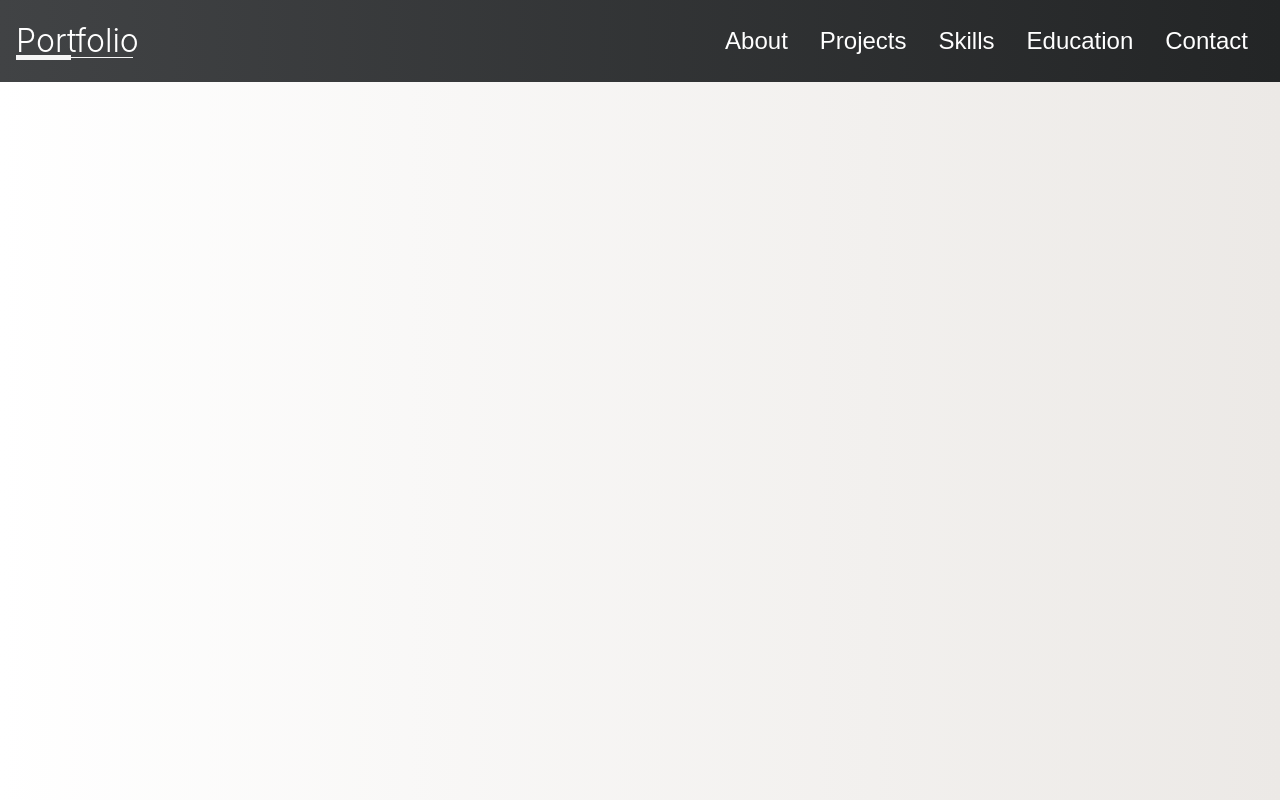
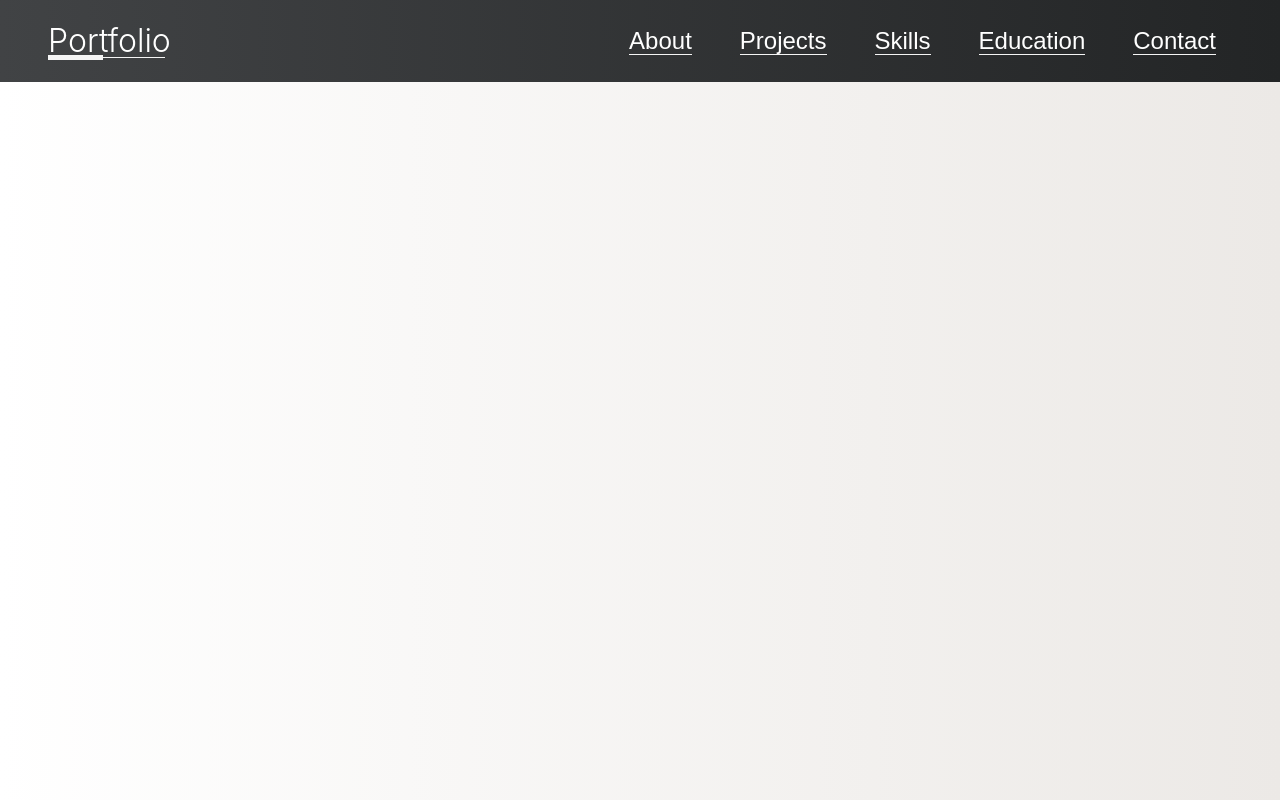
Before and after one commit to JanJaapvG/Portfolio, a React (Create React App) app in the folder portfolio/: page / in a window 1280 px wide. Built offline with nearby package versions, Linux system fonts and the light colour scheme.

Commit message:
changed header styling

```diff
--- a/portfolio/src/Components/HeaderComponent/Header.css
+++ b/portfolio/src/Components/HeaderComponent/Header.css
@@ -11,7 +11,7 @@
 
 .title {
     position: relative;
-    margin-left: 1rem;
+    margin-left: 3rem;
     font-weight: 300;
     font-size: 2rem;
     color: white;
@@ -43,11 +43,15 @@
     align-items: center;
 }
 
+.link {
+    padding-right: 3rem;
+}
+
 .navLink {
     font-family: "Raleway", sans-serif;
     font-weight: 300;
     font-size: 1.5rem;
     color: white;
     text-decoration: none;
-    padding: 1rem;
+    border-bottom: 1px solid whitesmoke;
 }
--- a/portfolio/src/Components/HeaderComponent/Header.js
+++ b/portfolio/src/Components/HeaderComponent/Header.js
@@ -8,22 +8,32 @@ export default function Header() {
       </div>
 
       <div className="links">
+        <div className="link">
           <a href="/" className="navLink">
             About
           </a>
+        </div>
+        <div className="link">
           <a href="/" className="navLink">
             Projects
           </a>
+        </div>
+        <div className="link">
           <a href="/" className="navLink">
             Skills
           </a>
+        </div>
+        <div className="link">
           <a href="/" className="navLink">
             Education
           </a>
+        </div>
+        <div className="link">
           <a href="/" className="navLink">
             Contact
           </a>
         </div>
       </div>
+    </div>
   );
 }
```
Lines whose indentation alone changed are shown as unchanged.
